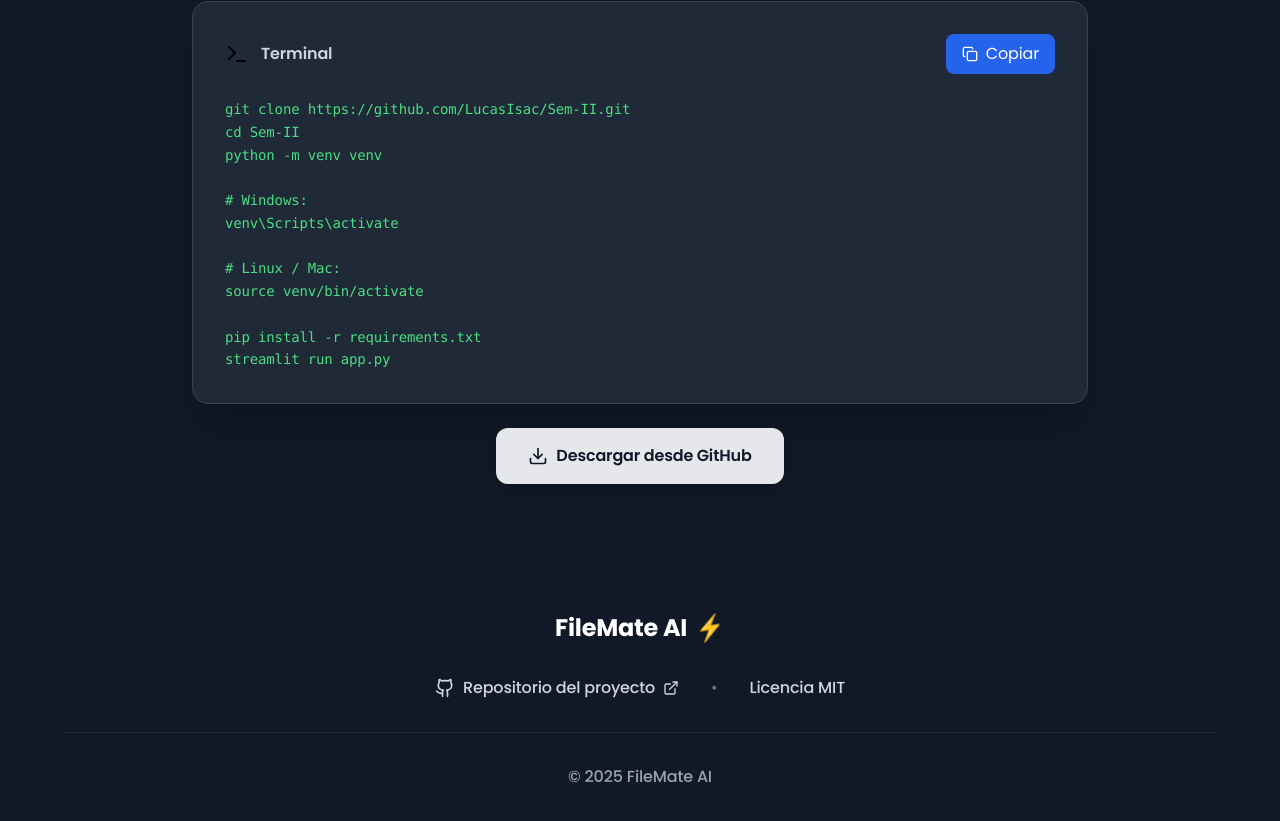
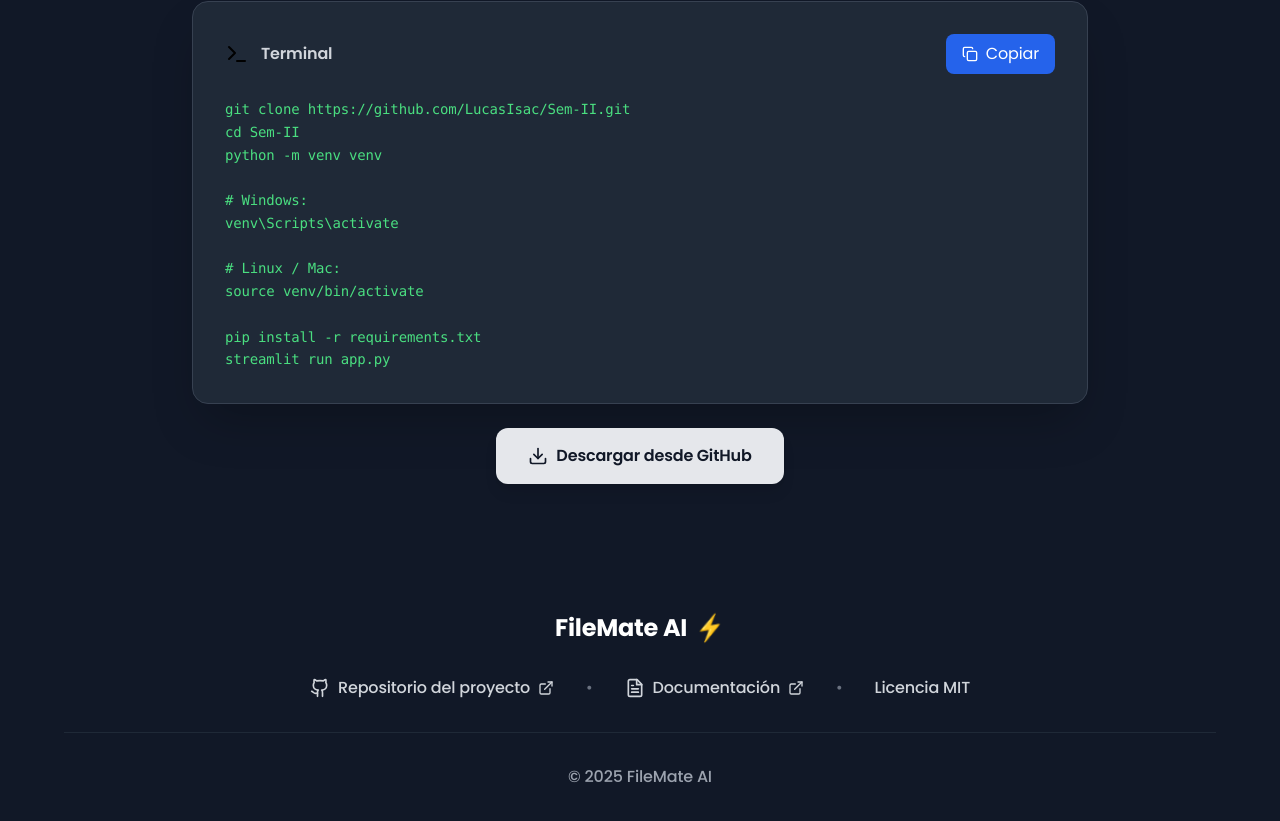
Before and after one commit to LucasIsac/Pagina-Eva-files, a React (Vite) app: page / in a window 1280 px wide. Shown: the part 3019-3840 px from the top of the page. Built offline with nearby package versions, Linux system fonts and the light colour scheme; the HTML template or start-up script is replaced by a standard one.

Commit message:
documentacion

```diff
--- a/src/components/Footer.jsx
+++ b/src/components/Footer.jsx
@@ -1,5 +1,5 @@
 import { motion } from 'framer-motion'
-import { Github, ExternalLink, Heart } from 'lucide-react'
+import { Github, ExternalLink, Heart, FileText } from 'lucide-react'
 
 const Footer = () => {
   return (
@@ -37,6 +37,20 @@
 
             <span className="text-gray-500">•</span>
 
+            <motion.a
+              href="https://deepwiki.com/LucasIsac/Sem-II"
+              target="_blank"
+              rel="noopener"
+              whileHover={{ scale: 1.05 }}
+              className="flex items-center space-x-2 text-gray-300 hover:text-white transition-colors font-medium"
+            >
+              <FileText className="w-5 h-5" />
+              <span>Documentación</span>
+              <ExternalLink className="w-4 h-4" />
+            </motion.a>
+
+            <span className="text-gray-500">•</span>
+
             <span className="text-gray-300 font-medium">Licencia MIT</span>
           </div>
 
```
